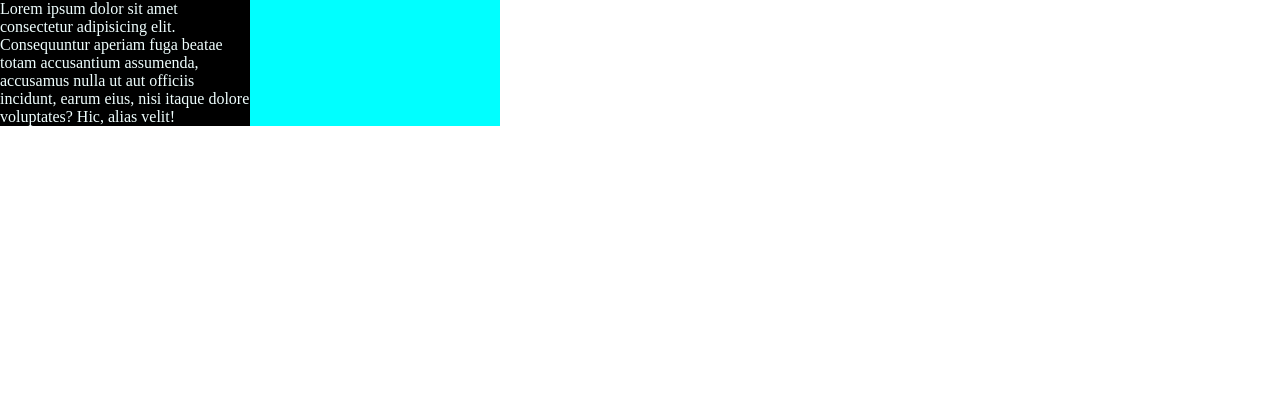
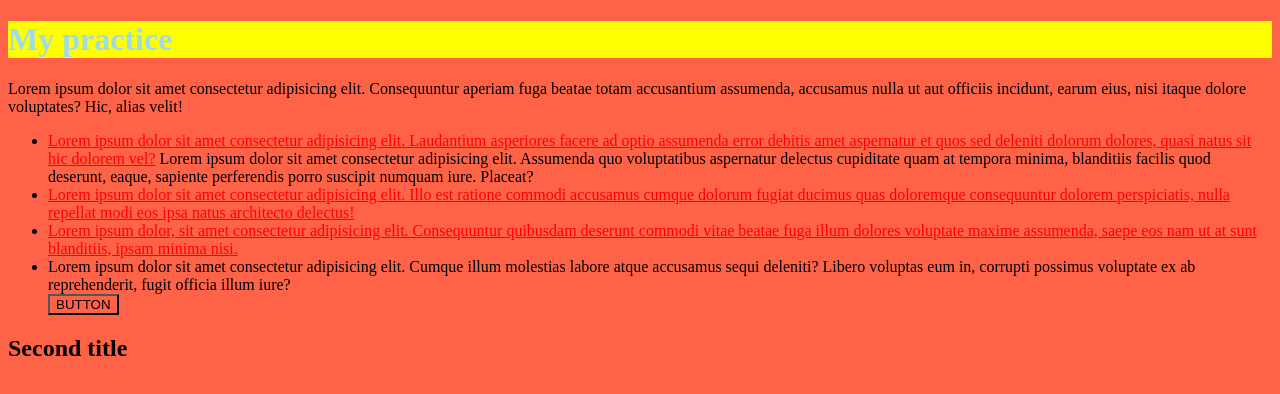
Before and after one commit to Bohdan-Timko/my-practice, a plain HTML site: page index.html in a window 1280 px wide. Drawn offline with Linux system fonts and the light colour scheme.

Commit message:
Just commit

```diff
--- /dev/null
+++ b/css/styles.css
@@ -0,0 +1,74 @@
+/* body {
+  background-color: #2f303a;
+  color: pink;
+}
+h1 {
+  position: absolute;
+  width: 696px;
+  height: 120px;
+  left: 452px;
+  top: 280px;
+  font-family: Roboto;
+  font-style: normal;
+  font-weight: 900;
+  font-size: 44px;
+  line-height: 60px;
+  text-align: center;
+  letter-spacing: 0.06em;
+  text-transform: uppercase;
+
+  color: #ffffff;
+}
+.CompanyValues {
+  background-color: #ffffff;
+}
+.logo {
+  font-family: Raleway;
+  font-style: normal;
+  font-weight: bold;
+  font-size: 26px;
+  line-height: 31px;
+}
+.web {
+  color: #2196f3;
+}
+footer {
+  position: absolute;
+  width: 1600px;
+  height: 252px;
+  left: 0px;
+  top: 2097px;
+  background: #2f303a;
+}
+address {
+  color: #72eb35;
+}
+.lorem {
+  color: #72eb35;
+} */
+body {
+  background-color: tomato;
+}
+
+.section-title {
+  color: rgb(157, 218, 238);
+}
+
+h1 {
+  background-color: yellow;
+  color: blueviolet;
+}
+a {
+  color: red;
+}
+a:hover,
+a:focus {
+  color: royalblue;
+}
+button {
+  background-color: tomato;
+}
+button:hover {
+  color: palevioletred;
+  background-color: inherit;
+}
--- a/index.html
+++ b/index.html
@@ -4,24 +4,11 @@
     <meta charset="UTF-8" />
     <meta name="viewport" content="width=device-width, initial-scale=1.0" />
     <title>Document</title>
-    <style>
-      body {
-        margin: 0px;
-        width: 500px;
-      }
-      .wrapper {
-        width: 100%px;
-        background-color: aqua;
-      }
-      .box {
-        width: 50%;
-        color: azure;
-        background-color: black;
-      }
-    </style>
+    <link rel="stylesheet" href="./css/styles.css">
   </head>
   <body>
     <div class="wrapper">
+      <h1 class="section-title">My practice</h1>
       <div class="box">
         Lorem ipsum dolor sit amet consectetur adipisicing elit. Consequuntur
         aperiam fuga beatae totam accusantium assumenda, accusamus nulla ut aut
@@ -29,5 +16,13 @@
         velit!
       </div>
     </div>
+    <ul>
+      <li> <a class="lorem" href="">Lorem ipsum dolor sit amet consectetur adipisicing elit. Laudantium asperiores facere ad optio assumenda error debitis amet aspernatur et quos sed deleniti dolorum dolores, quasi natus sit hic dolorem vel?</a> Lorem ipsum dolor sit amet consectetur adipisicing elit. Assumenda quo voluptatibus aspernatur delectus cupiditate quam at tempora minima, blanditiis facilis quod deserunt, eaque, sapiente perferendis porro suscipit numquam iure. Placeat?</li>
+      <li> <a href="">Lorem ipsum dolor sit amet consectetur adipisicing elit. Illo est ratione commodi accusamus cumque dolorum fugiat ducimus quas doloremque consequuntur dolorem perspiciatis, nulla repellat modi eos ipsa natus architecto delectus!</li>
+      <li>Lorem ipsum dolor, sit amet consectetur adipisicing elit. Consequuntur quibusdam deserunt commodi vitae beatae fuga illum dolores voluptate maxime assumenda, saepe eos nam ut at sunt blanditiis, ipsam minima nisi.</a> </li>
+      <li>Lorem ipsum dolor sit amet consectetur adipisicing elit. Cumque illum molestias labore atque accusamus sequi deleniti? Libero voluptas eum in, corrupti possimus voluptate ex ab reprehenderit, fugit officia illum iure?</li>
+      <button>BUTTON</button>
+       </ul>
+       <h2>Second title</h2>
   </body>
-</html>
+  </html>
```
